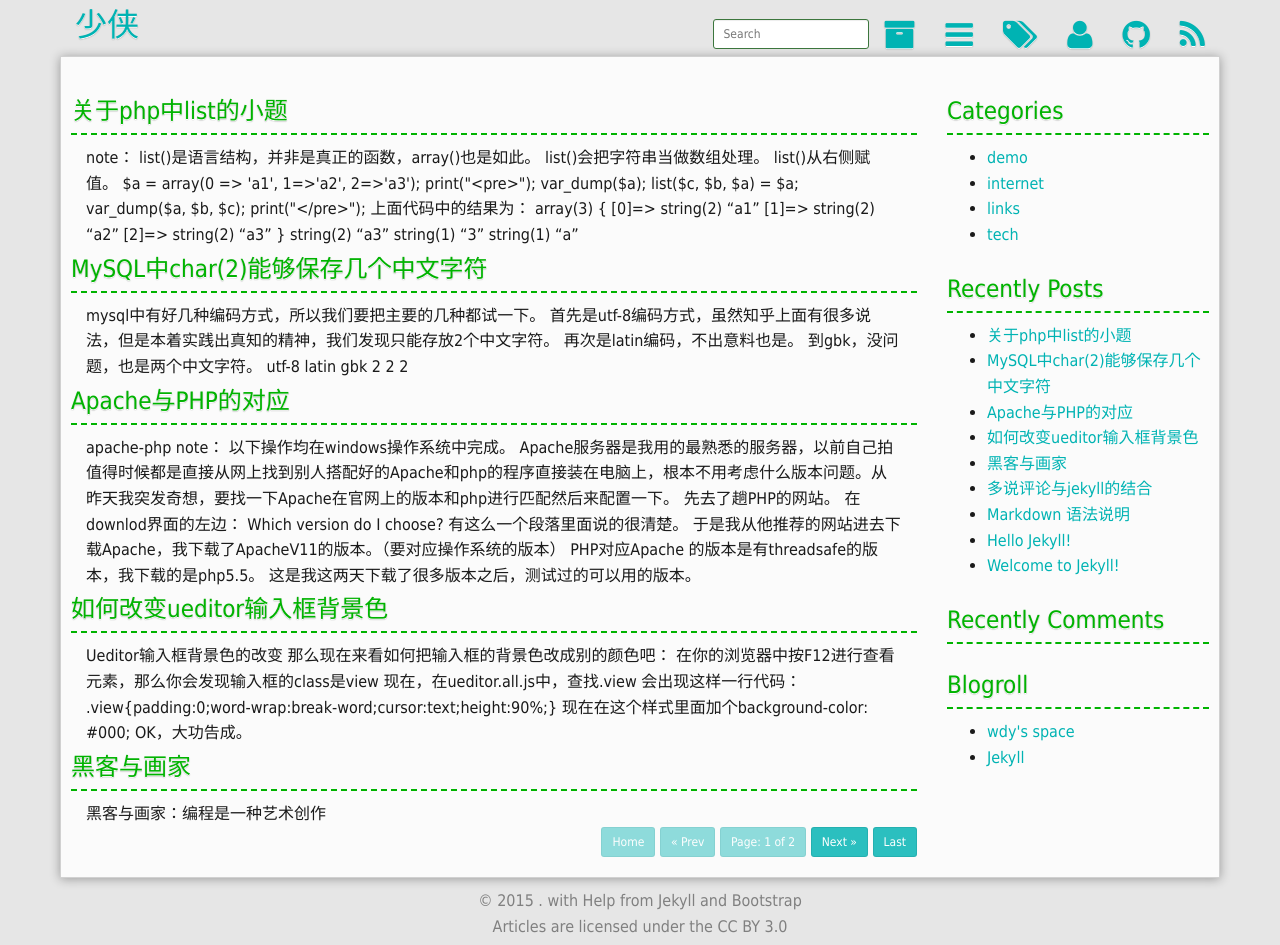
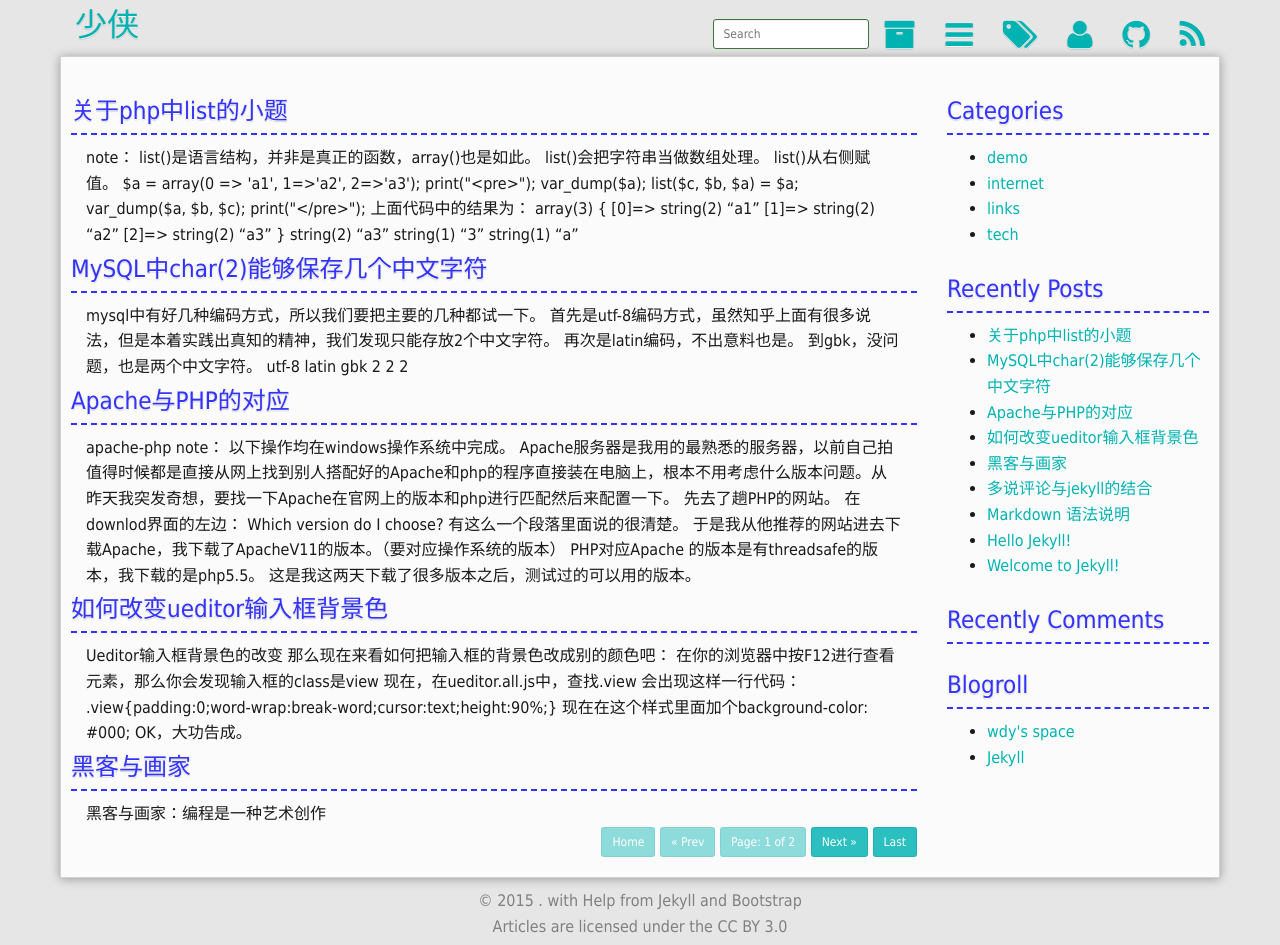
Before and after one commit to tgist/tgist.github.io, a Jekyll site: the page built from index.html, in a window 1280 px wide. Built offline with Jekyll 4.4.1, drawn with Linux system fonts in a browser that asks for light colours; Markdown is read by kramdown in place of the engine named in the settings; the list of posts is cut into pages by our own code; comment, search, counter and statistics services are not loaded.

Commit message:
Update _custom.scss

```diff
--- a/assets/_sass/_custom.scss
+++ b/assets/_sass/_custom.scss
@@ -2,7 +2,7 @@
 
 $base01: red;
 $base02: fuchsia;
-$base03: green;
+$base03: blue;
 $base04: chocolate;
 $base05: cyan;
 $base06: moccasin;
```
